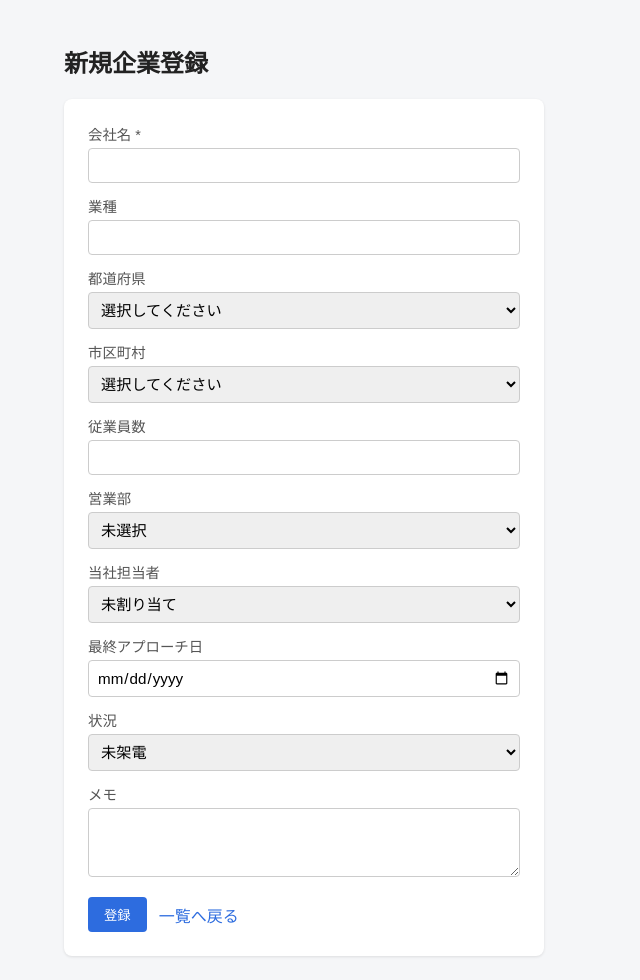
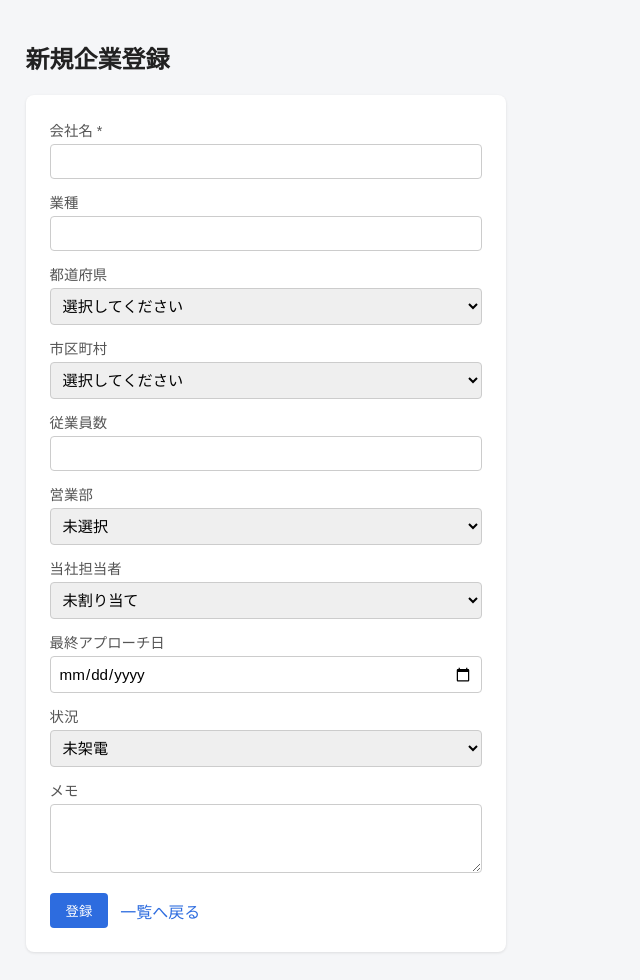
Before and after one commit to ikarugamana-hub/telapo, a Flask app: page /add in a window 1280 px wide. Shown: the part 64-1044 px from the top of the page, without its empty margins (0-640 px from the left). After the commit the page ends 1017 px from the top, so only its background shows below. Run offline with Flask 3, Linux system fonts and the light colour scheme; parts of the project's set-up code (start-up, migrations or seed data) failed here and were passed over; some libraries are stand-ins or nearby versions.

Commit message:
Use wider page layout

```diff
--- a/static/style.css
+++ b/static/style.css
@@ -25,8 +25,8 @@ header a {
 }
 
 main {
-    padding: 24px;
-    max-width: 1200px;
+    width: min(100%, 1760px);
+    padding: 20px clamp(12px, 2vw, 28px);
     margin: 0 auto;
 }
 
@@ -89,7 +89,7 @@ main {
 
 .progress-grid {
     display: grid;
-    grid-template-columns: repeat(auto-fill, minmax(130px, 1fr));
+    grid-template-columns: repeat(auto-fill, minmax(150px, 1fr));
     gap: 8px;
     margin-top: 14px;
 }
@@ -144,6 +144,7 @@ main {
 .filter-row label {
     display: flex;
     flex-direction: column;
+    flex: 1 1 150px;
     font-size: 0.85rem;
     color: #555;
     gap: 4px;
@@ -160,6 +161,7 @@ main {
 .filter-row .checkbox-label {
     flex-direction: row;
     align-items: center;
+    flex: 1.4 1 240px;
     gap: 6px;
     min-height: 56px;
 }
@@ -283,7 +285,7 @@ main {
 
 table {
     width: 100%;
-    min-width: 1500px;
+    min-width: 1320px;
     border-collapse: collapse;
     background: #fff;
     overflow: hidden;
```
